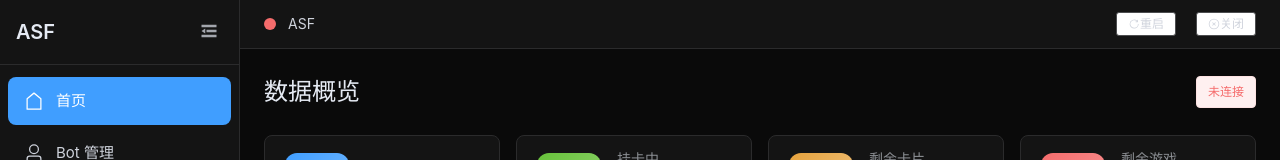
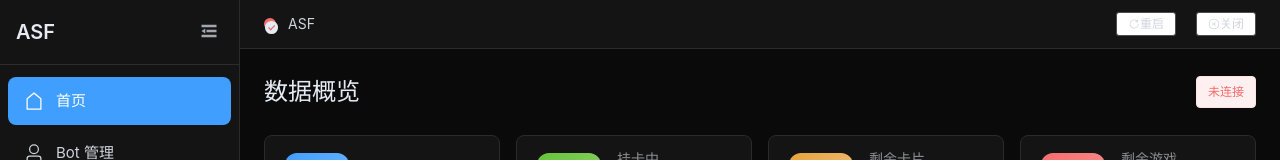
Before and after one commit to Mr54233/ASF-ui-next, a Vue app: page / in a window 1280 px wide. Shown: the top 160 px of the page. Built offline with nearby package versions, Linux system fonts and the light colour scheme; the HTML template or start-up script is replaced by a standard one.

Commit message:
fix: 修复 Element Plus 图标导入
- 修改 CircleFilled 为 CircleCheckFilled（实际存在的图标）
- 只导入实际使用的图标（不批量注册）
- 修复路由启动时的 SyntaxError
- 修复黑屏问题

```diff
--- a/src/layouts/AppLayout.vue
+++ b/src/layouts/AppLayout.vue
@@ -46,7 +46,7 @@
             class="connection-status"
             :class="{ connected: asfStore.connected }"
           >
-            <el-icon><CircleFilled /></el-icon>
+            <el-icon><CircleCheckFilled /></el-icon>
           </div>
           <span class="version">ASF {{ asfStore.version }}</span>
         </div>
--- a/src/main.ts
+++ b/src/main.ts
@@ -7,7 +7,22 @@
 // Element Plus
 import ElementPlus from 'element-plus'
 import 'element-plus/dist/index.css'
-import * as ElementPlusIconsVue from '@element-plus/icons-vue'
+
+// Element Plus Icons - 只导入实际使用的图标
+import {
+  Fold,
+  RefreshRight,
+  CircleClose,
+  User,
+  Timer,
+  Grid,
+  VideoPlay,
+  Monitor,
+  Document,
+  Setting,
+  House,
+  CircleCheckFilled,
+} from '@element-plus/icons-vue'
 
 import App from './App.vue'
 import router from './router'
@@ -23,9 +38,18 @@
 app.use(pinia)
 app.use(router)
 
-// 注册所有 Element Plus 图标
-for (const [key, component] of Object.entries(ElementPlusIconsVue)) {
-  app.component(key, component)
-}
+// 注册 Element Plus Icons（具名注册）
+app.component('Fold', Fold)
+app.component('RefreshRight', RefreshRight)
+app.component('CircleClose', CircleClose)
+app.component('User', User)
+app.component('Timer', Timer)
+app.component('Grid', Grid)
+app.component('VideoPlay', VideoPlay)
+app.component('Monitor', Monitor)
+app.component('Document', Document)
+app.component('Setting', Setting)
+app.component('House', House)
+app.component('CircleCheckFilled', CircleCheckFilled)
 
 app.mount('#app')
```
